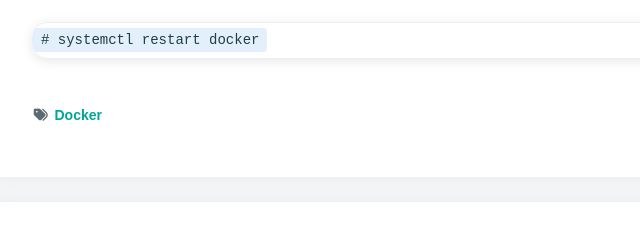
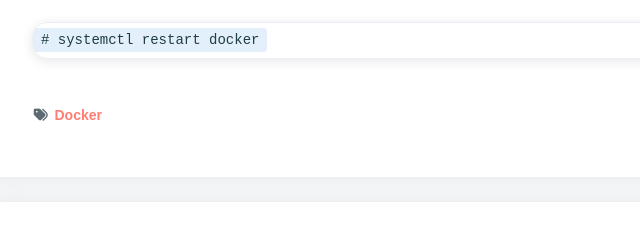
Before and after one commit to zhuhaiyang1996/zhuhaiyang1996.github.io, a plain HTML site: page index.html in a window 1280 px wide. Shown: the part 3935-4168 px from the top of the page, 78-718 px from the left. Drawn offline with nearby package versions, Linux system fonts and the light colour scheme; a script that the page names is missing; a web font is replaced by a local one.

Commit message:
YYYY-08-Aug 18, 2023 17:45:39

```diff
--- a/index.html
+++ b/index.html
@@ -360,7 +360,7 @@ WantedBy=multi-user.target
 
         <span class="tag">
 
-            <a href="/tags/Docker/" style="color: #00a596">Docker</a>
+            <a href="/tags/Docker/" style="color: #ff7d73">Docker</a>
         </span>
 
     </div>
```
Also changed, not shown: 2023/08/18/Docker-安装部署/index.html (+1 -1 lines), archives/index.html (+1 -1 lines).
